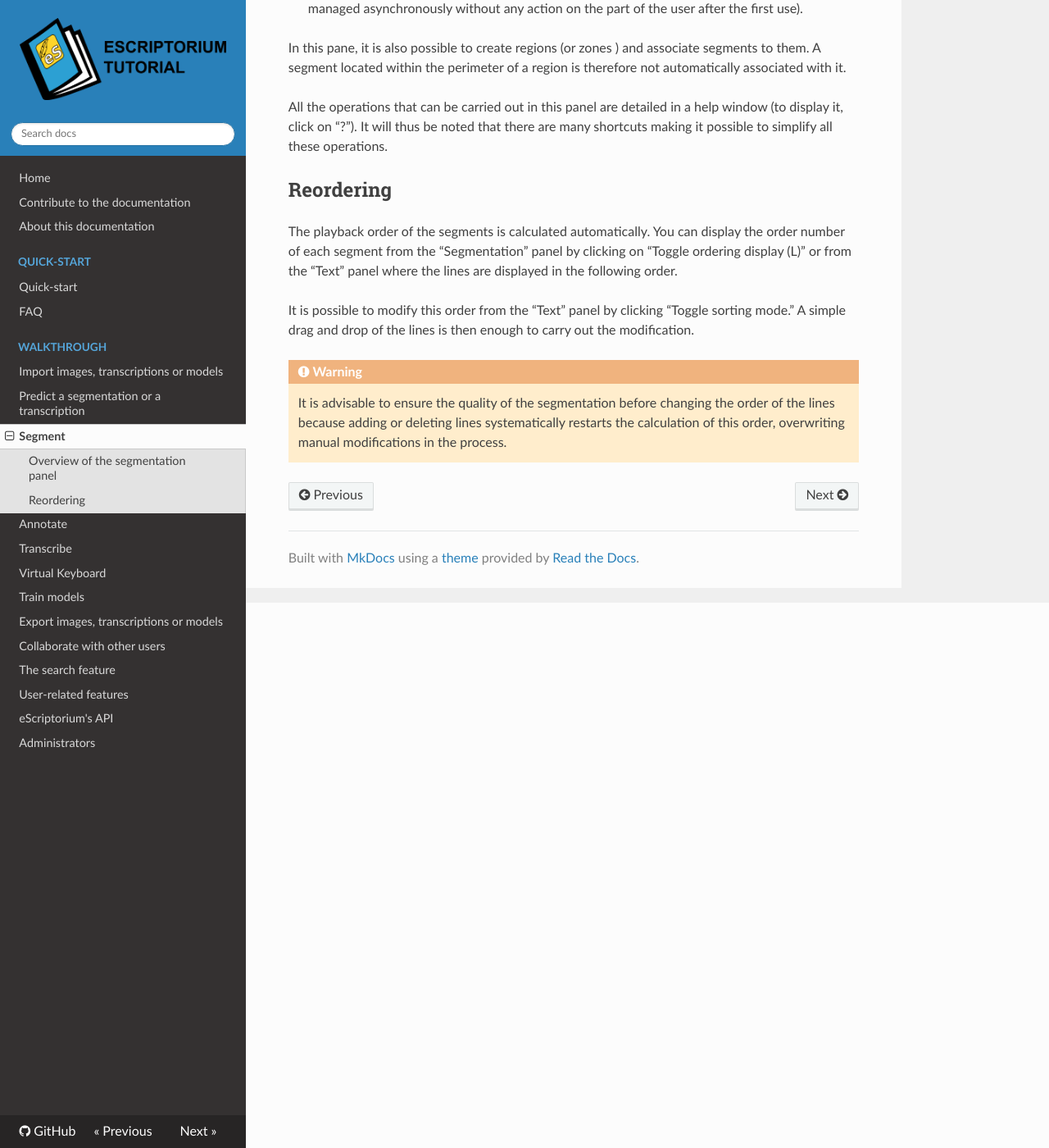
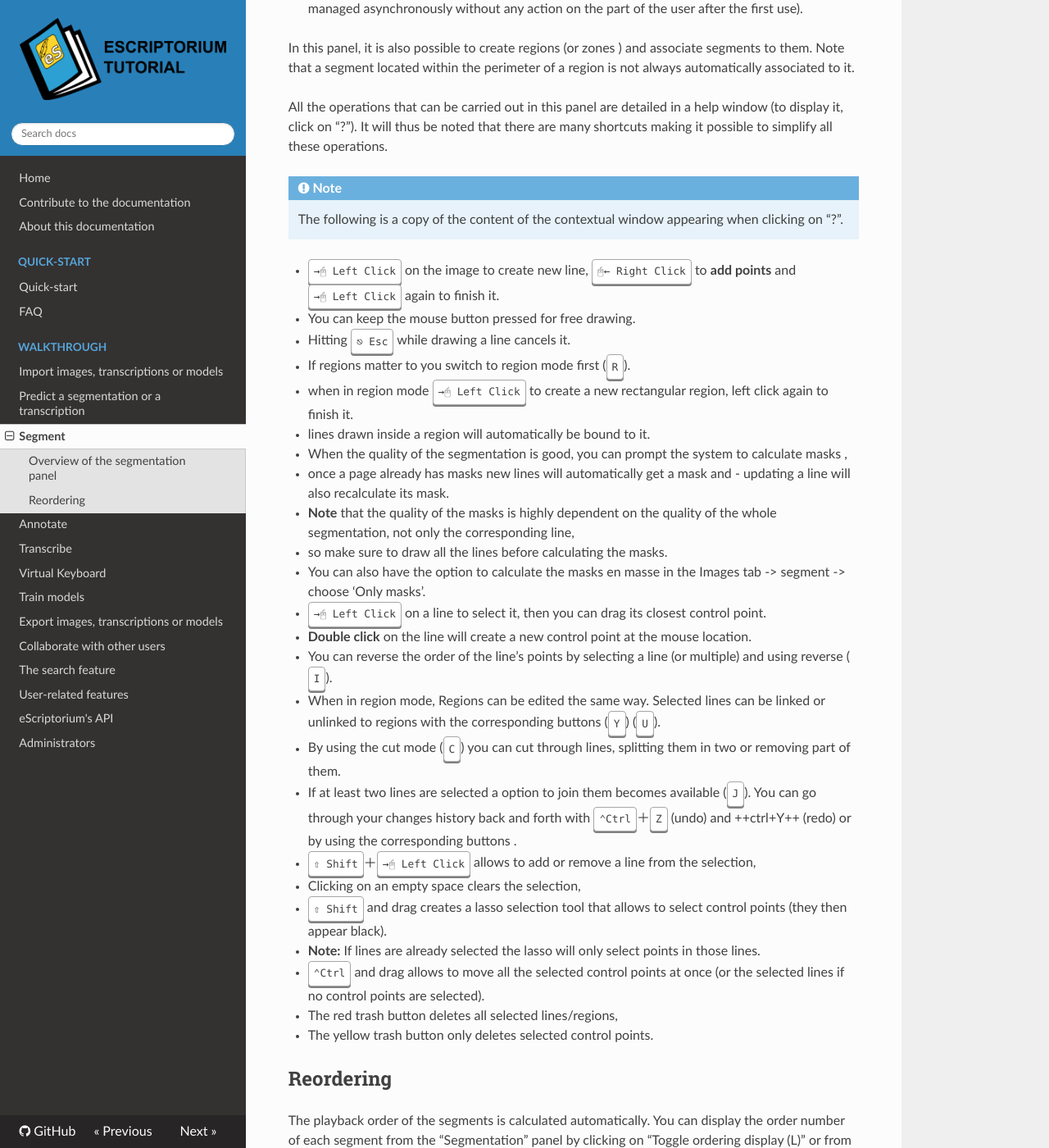
Before and after one commit to alix-tz/escriptorium-documentation, an MkDocs documentation site: the page built from docs/walkthrough_segment.md, in a window 1280 px wide and 1400 px high, scrolled down 665 px. Shown: the whole window at 82% size. Built offline with MkDocs 1.6.1, drawn with Linux system fonts in a browser that asks for light colours; nearby versions of some CDN libraries; some of the changed text lies outside the part shown.

Commit message:
minor typo and adding 'copy-paste' of shortcut description to raise users' attention to it

```diff
--- a/docs/walkthrough_segment.md
+++ b/docs/walkthrough_segment.md
@@ -12,11 +12,12 @@
     The section needs to be completed.
 
 ## Overview of the segmentation panel
+
 The segment editing panel allows you to perform several essential operations:
 
 - Drawing baselines corresponding to the locations of the text on the image in two ways:
-    - Free route (not recommended);
-    - Point by point plot.
+    - Point by point plot;
+    - Free route (not recommended).
 - Adding points on a line (select it then double-click at the point’s location);
 - Moving one or more point(s) by a simple select-drag;
 - Deleting one or more point(s) on a line;
@@ -25,16 +26,52 @@
 - Configuring the reading direction of a line;
 - Activating the calculation of the polygons associated with each line (this task is automatic and managed asynchronously without any action on the part of the user after the first use).
 
-In this pane, it is also possible to create regions (or zones ) and associate segments to them. A segment located within the perimeter of a region is therefore not automatically associated with it.
+In this panel, it is also possible to create regions (or zones ) and associate segments to them. Note that a segment located within the perimeter of a region is not always automatically associated to it.
 
 All the operations that can be carried out in this panel are detailed in a help window (to display it, click on “?”). It will thus be noted that there are many shortcuts making it possible to simplify all these operations.
 
+!!! Note
+    The following is a copy of the content of the contextual window appearing when clicking on "?".
+
+- ++left-button++ on the image to create new line, ++right-button++ to **add points** and ++left-button++ again to finish it.
+- You can keep the mouse button pressed for free drawing.
+- Hitting ++escape++ while drawing a line cancels it.
+- If regions matter to you switch to region mode first (++r++).
+- when in region mode ++left-button++ to create a new rectangular region, left click again to finish it.
+- lines drawn inside a region will automatically be bound to it.
+- When the quality of the segmentation is good, you can prompt the system to calculate masks ,
+- once a page already has masks new lines will automatically get a mask and - updating a line will also recalculate its mask.
+- **Note** that the quality of the masks is highly dependent on the quality of the whole segmentation, not only the corresponding line,
+- so make sure to draw all the lines before calculating the masks.
+- You can also have the option to calculate the masks en masse in the Images tab -> segment -> choose 'Only masks'.
+
+
+- ++left-button++ on a line to select it, then you can drag its closest control point.
+- **Double click** on the line will create a new control point at the mouse location.
+- You can reverse the order of the line's points by selecting a line (or multiple) and using reverse (++i++).
+- When in region mode, Regions can be edited the same way.
+Selected lines can be linked or unlinked to regions with the corresponding buttons (++y++) (++u++).
+- By using the cut mode (++c++) you can cut through lines, splitting them in two or removing part of them.
+- If at least two lines are selected a option to join them becomes available (++j++).
+You can go through your changes history back and forth with ++ctrl+z++ (undo) and ++ctrl+Y++ (redo) or by using the corresponding buttons .
+
+- ++shift+left-button++ allows to add or remove a line from the selection,
+- Clicking on an empty space clears the selection,
+- ++shift++ and drag creates a lasso selection tool that allows to select control points (they then appear black).
+
+- **Note:** If lines are already selected the lasso will only select points in those lines.
+
+- ++ctrl++ and drag allows to move all the selected control points at once (or the selected lines if no control points are selected).
+
+- The red trash button deletes all selected lines/regions,
+- The yellow trash button only deletes selected control points.
 
 <!--## Editing lines
 
 ## Editing regions -->
 
 ## Reordering
+
 The playback order of the segments is calculated automatically. You can display the order number of each segment from the “Segmentation” panel by clicking on “Toggle ordering display (L)” or from the “Text” panel where the lines are displayed in the following order.
 
 It is possible to modify this order from the “Text” panel by clicking “Toggle sorting mode.” A simple drag and drop of the lines is then enough to carry out the modification.
```
